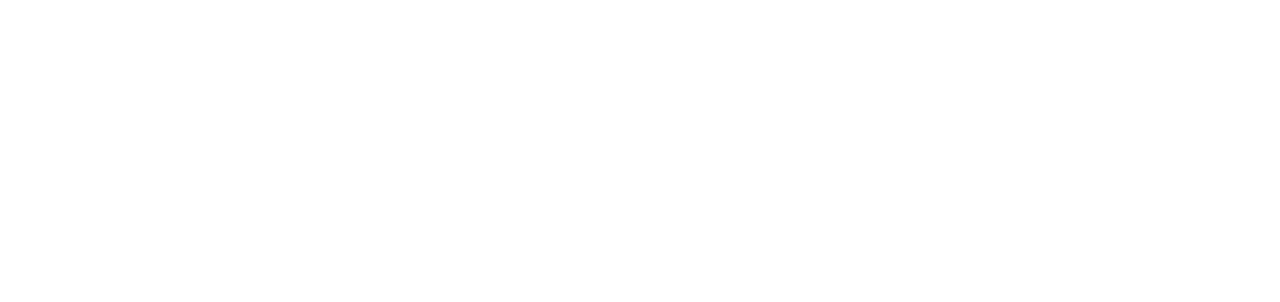
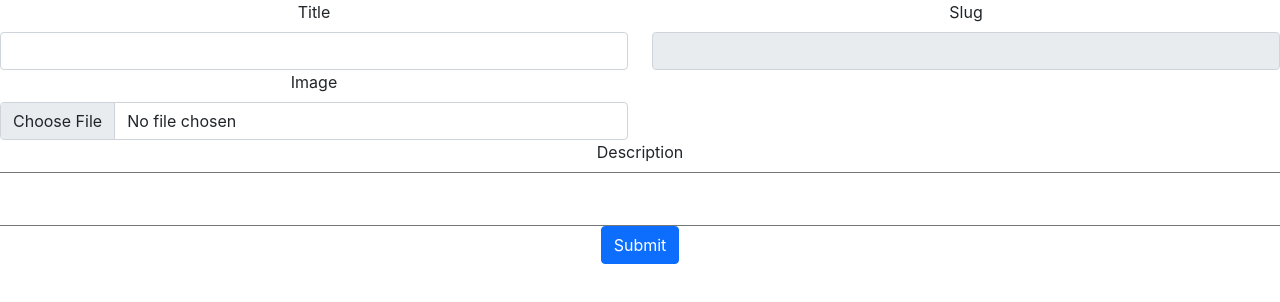
Before and after one commit to yashsolanki412000/myapp, a React (Create React App) app: page /createpost in a window 1280 px wide. Before the commit this address had no page. Shown: the top 302 px of the page. Built offline with nearby package versions, Linux system fonts and the light colour scheme; no server answers.

Commit message:
add user detailes

```diff
--- a/src/App.js
+++ b/src/App.js
@@ -7,6 +7,7 @@
 import Login from "./Component/Login";
 import { ToastContainer } from "react-toastify";
 import Profile from "./Component/Profile";
+import CreatePost from "./Component/CreatePost";
 
 function App() {
   return (
@@ -19,6 +20,7 @@
         <Route path="/singup" element={<ADDdata />} />
         <Route path="/edit/:id" element={<Edit />} />
         <Route path="/profile" element={<Profile />} />
+        <Route path="/createpost" element={<CreatePost/>}/>
       </Routes>
     </div>
   );
--- /dev/null
+++ b/src/Component/CreatePost.js
@@ -0,0 +1,126 @@
+import axios from "axios";
+import React, { useEffect, useState } from "react";
+
+function CreatePost() {
+  const [userData, setUserData] = useState([]);
+  const [state, setState] = useState({
+    title: "",
+    slug: "",
+    image: "",
+    desc: "",
+    status: true,
+  });
+  useEffect(() => {
+    console.log("hello");
+    getuserdetail();
+  }, []);
+
+  function getuserdetail() {
+    axios
+      .get("http://localhost:8001/get-user ", {
+        headers: {
+          authorization: `Bearer ${localStorage.getItem("token")}`,
+        },
+      })
+      .then((res) => {
+        if (res.data.data.length > 0) {
+          setUserData(res.data.data);
+        }
+      })
+      .catch((err) => {});
+  }
+  const randumstring = (length) => {
+    console.log("length", length);
+    var a = "";
+    var b = "abcdefghijklmnopqrstuvwxyz0123456789";
+    var c = b.length;
+    for (let i = 0; i < length; i++) {
+      a += b.charAt(Math.floor(Math.random() * c));
+    }
+    return a;
+  };
+  const uploadimage = (e) => {
+    const images = new FileReader();
+    images.onload = (event) => {
+      state.image = event.target.result;
+    };
+    images.readAsDataURL(e.target.files[0]);
+  };
+
+  const randomslug = () => {
+    const newtitle = state.title
+      .toLowerCase()
+      .replace(/ /g, "-")
+      .replace(/[^\w-]+/g, "");
+    const titleSlug = `${newtitle}-${randumstring(7)}`;
+    state.slug = titleSlug;
+  };
+
+  const handelSubmit = async (e) => {
+    e.preventDefault();
+    randomslug();
+    const sendresponse = {
+      title: state.title,
+      desc: state.desc,
+      image: state.image,
+      slug: state.slug,
+      userid: userData[0].id,
+      status: state.status,
+    };
+    await axios
+      .post("http://localhost:8001/userdetailes", sendresponse)
+      .then((res) => console.log(res))
+      .catch((err) => console.log(err));
+  };
+
+  return (
+    <div>
+      <form onSubmit={(e) => handelSubmit(e)}>
+        <div className="row">
+          <div className="col-md-6">
+            <label className="form-label">Title</label>
+            <input
+              type="text"
+              className="form-control"
+              name="title"
+              value={state.title}
+              onChange={(e) => setState({ ...state, title: e.target.value })}
+            />
+          </div>
+
+          <div className="col-md-6">
+            <label className="form-label">Slug</label>
+            {state.slug}
+            <input
+              type="text"
+              name="slug"
+              defaultValue={state.slug}
+              className="form-control"
+              readOnly
+            />
+          </div>
+          <div className="col-md-6">
+            <label className="form-label">Image</label>
+            <input
+              onChange={(e) => uploadimage(e)}
+              type="file"
+              className="form-control"
+            />
+          </div>
+          <label className="form-label">Description</label>
+          <textarea
+            name="desc"
+            value={state.desc}
+            onChange={(e) => setState({ ...state, desc: e.target.value })}
+          />
+          <br />
+        </div>
+        <button type="submit" className="btn btn-primary">
+          Submit
+        </button>
+      </form>
+    </div>
+  );
+}
+
+export default CreatePost;
--- a/src/Component/Profile.js
+++ b/src/Component/Profile.js
@@ -18,6 +18,7 @@
       const images = new FileReader();
       images.onload = (event) => {
           setImage(event.target.result);
+          console.log(event,"event")
       };
        images.readAsDataURL(e.target.files[0]);
      console.log(images)
@@ -48,8 +49,11 @@
       });
   }
   function formSubmitData(e) {
+
     e.preventDefault();
     const item = { address, city, image };
+    console.log(item)
+
     axios
       .put(`http://localhost:8001/updateuser/${id}`, item)
       .then((res) => console.log(res))
@@ -66,8 +70,7 @@
           </div>
         );
       })}
-
-      <form onSubmit={(e) => formSubmitData(e)}>
+      <form >
         <label className="form-label">Address</label>
         <input
           type="text"
@@ -84,8 +87,8 @@
         /><br/>
         <input type="file" onChange={(e) => uploadimage(e)} />
       </form>
-      <div className="image">{image.length > 0 ? <img src={image} /> : ""}</div><br/>
-      <button type="submit" className="btn btn-primary">
+      <div className="image"><img src={image} /></div><br/>
+      <button type="submit" className="btn btn-primary" onClick={(e) => formSubmitData(e)}>
         Submit
       </button>
     </div>
```
